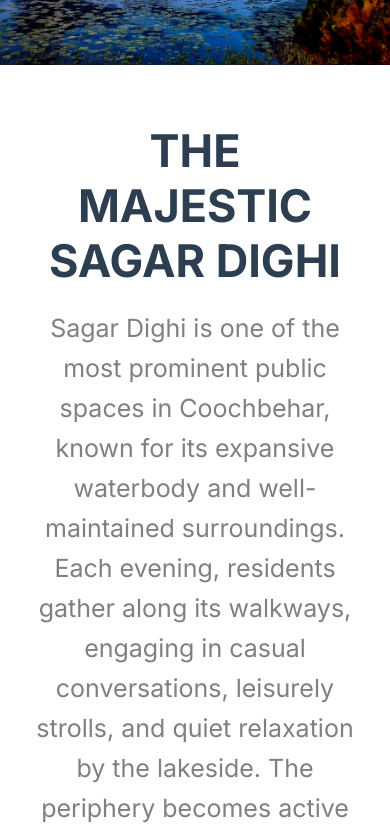
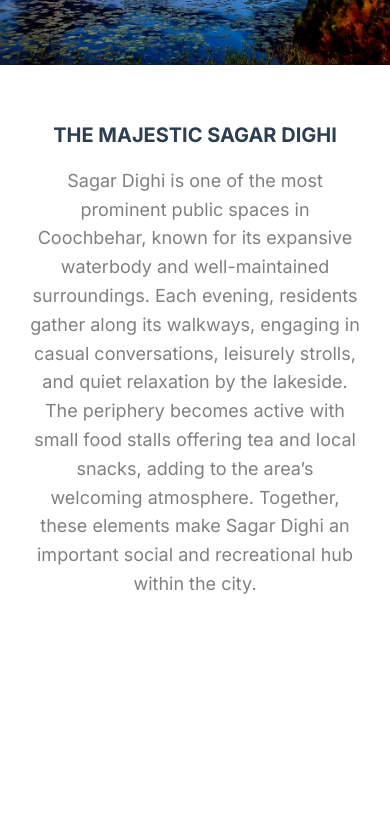
Before and after one commit to abk2191/coochbehar, a React (Vite) app: page / in a window 390 px wide. Shown: the part 1000-1836 px from the top of the page. After the commit the page ends 1629 px from the top, so only its background shows below. Built offline with nearby package versions, Linux system fonts and the light colour scheme; a web font is replaced by a local one.

Commit message:
Added new features

```diff
--- a/src/index.css
+++ b/src/index.css
@@ -257,12 +257,12 @@ body {
     color: grey;
   }
 
-  .second-banner h2 {
+  .sagar-dighi-desc-div h2 {
     font-size: 20px;
     font-weight: bold;
   }
 
-  .second-banner p {
+  .sagar-dighi-desc-div p {
     font-size: 18px;
   }
 }
```
